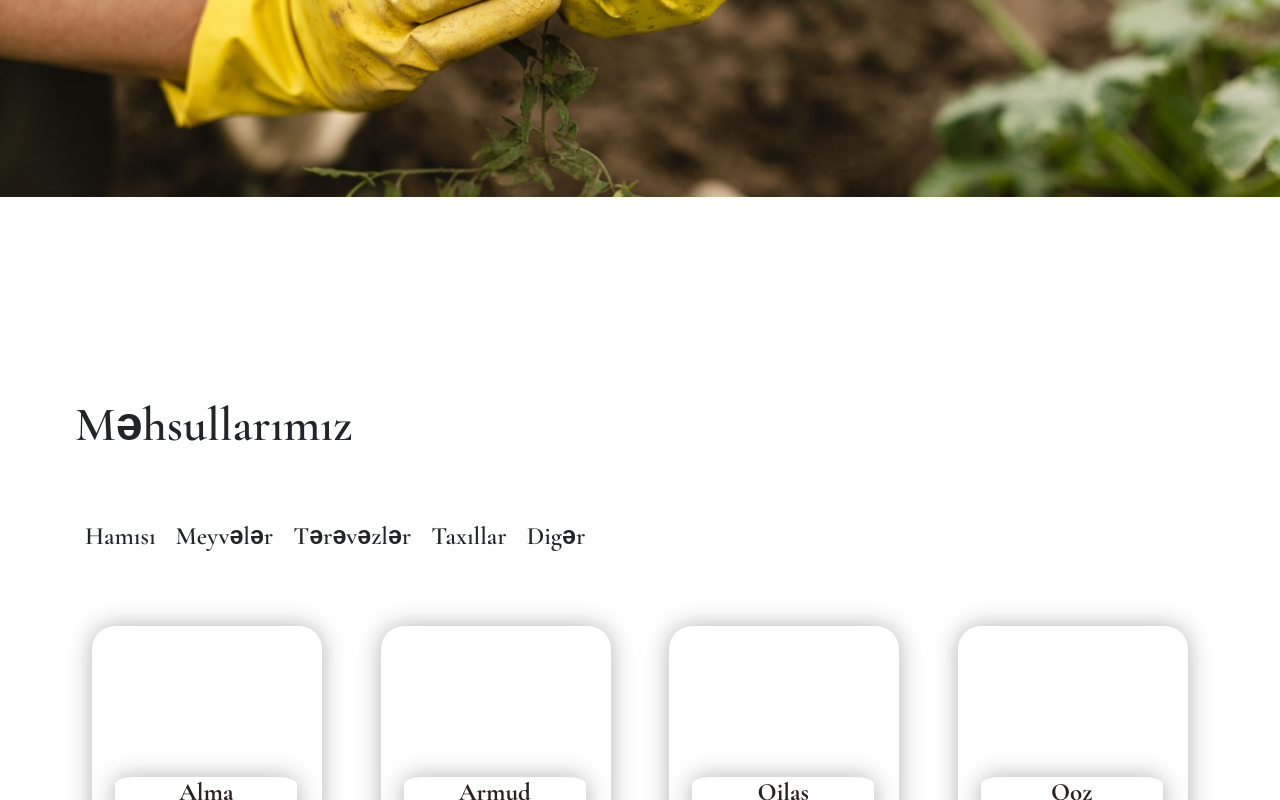
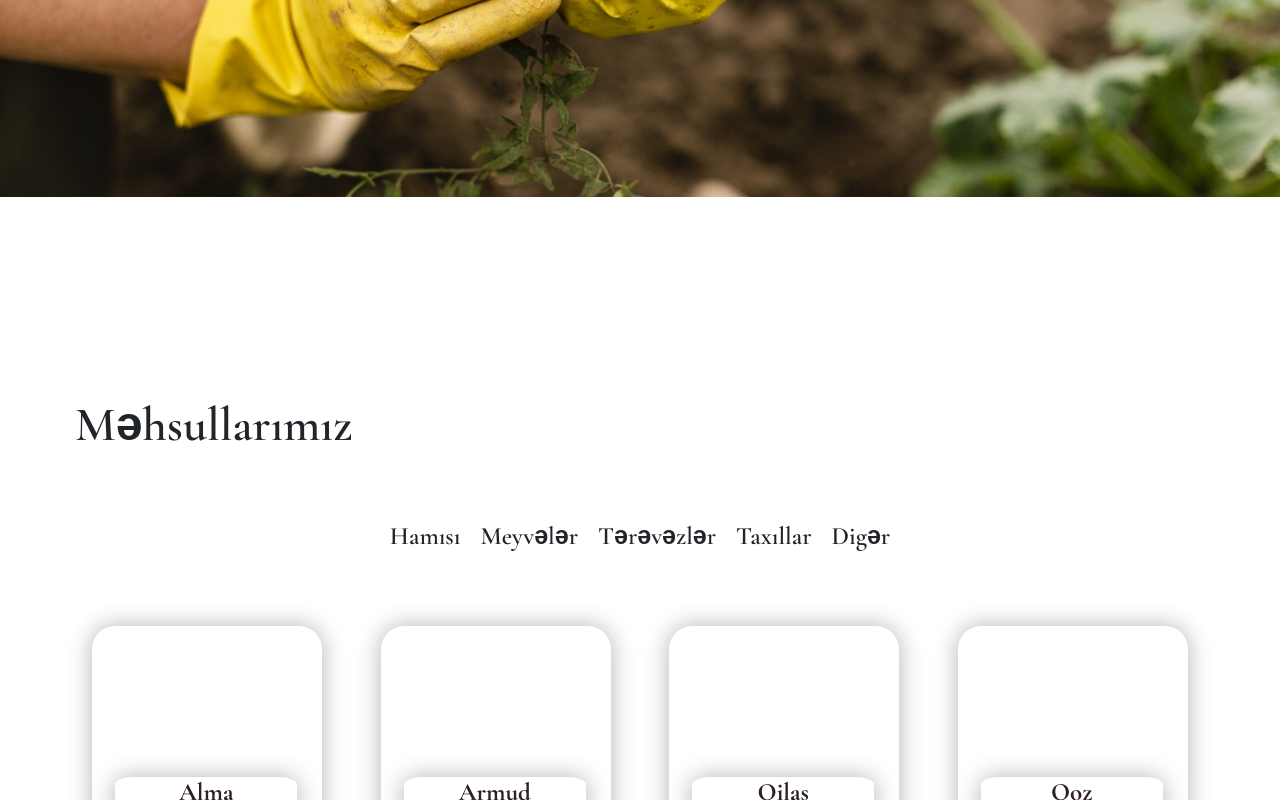
Before and after one commit to RasulAliyarov/Mela-Dora, a plain HTML site: page mehsullarimiz.html in a window 1280 px wide. Shown: the part 389-1189 px from the top of the page. Drawn offline with nearby package versions, Linux system fonts and the light colour scheme.

Commit message:
Update mehsullarimiz.html

```diff
--- a/mehsullarimiz.html
+++ b/mehsullarimiz.html
@@ -126,7 +126,7 @@
             </div>
 
             <div class="row">
-                <div class="col-12 d-flex justify-content-centerd-flex flex-wrap">
+                <div class="col-12 d-flex justify-content-center flex-wrap">
                     <a href="#" class="goods-link">Hamısı</a>
                     <a href="#" class="goods-link">Meyvələr</a>
                     <a href="#" class="goods-link">Tərəvəzlər</a>
```
